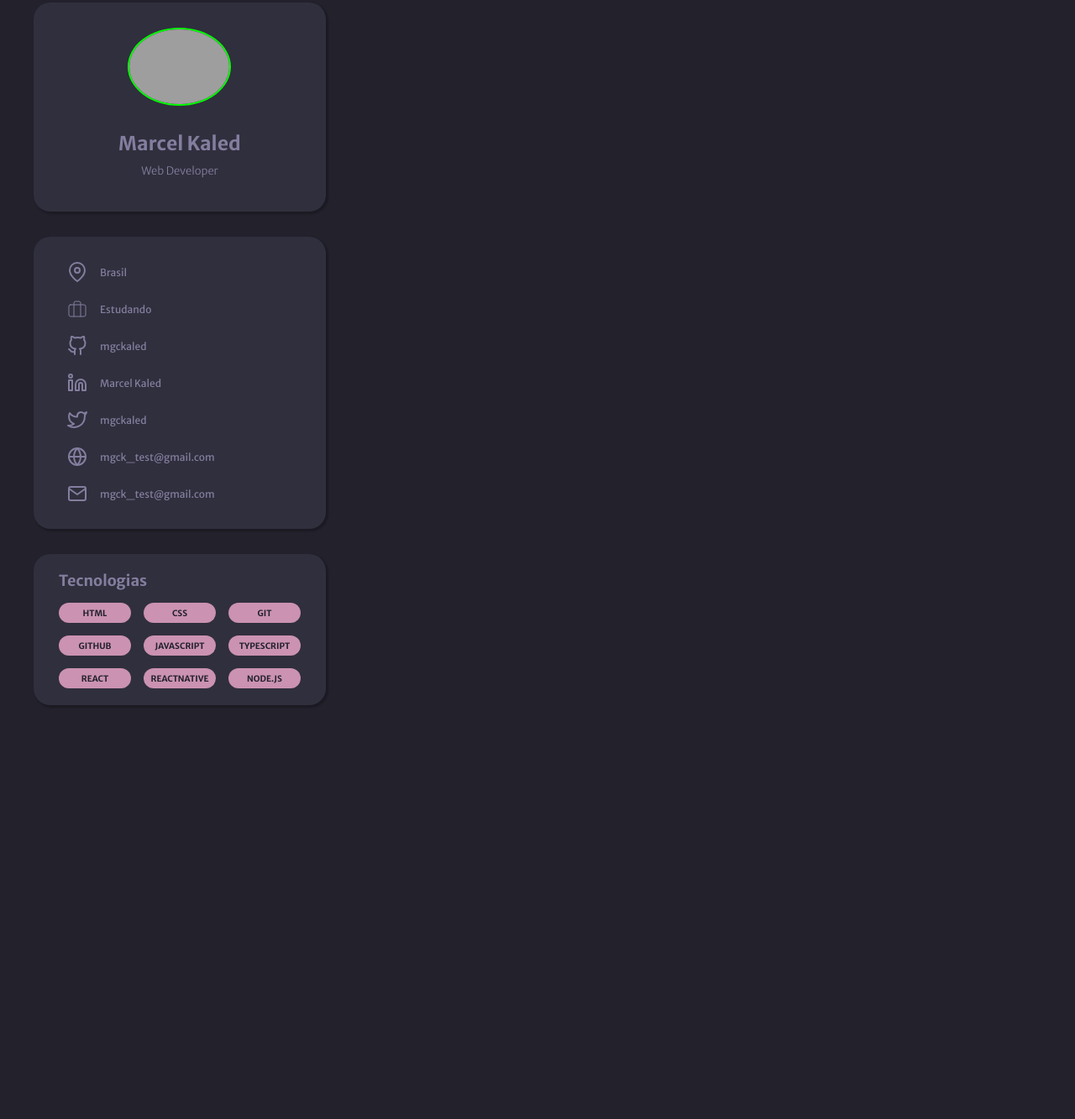
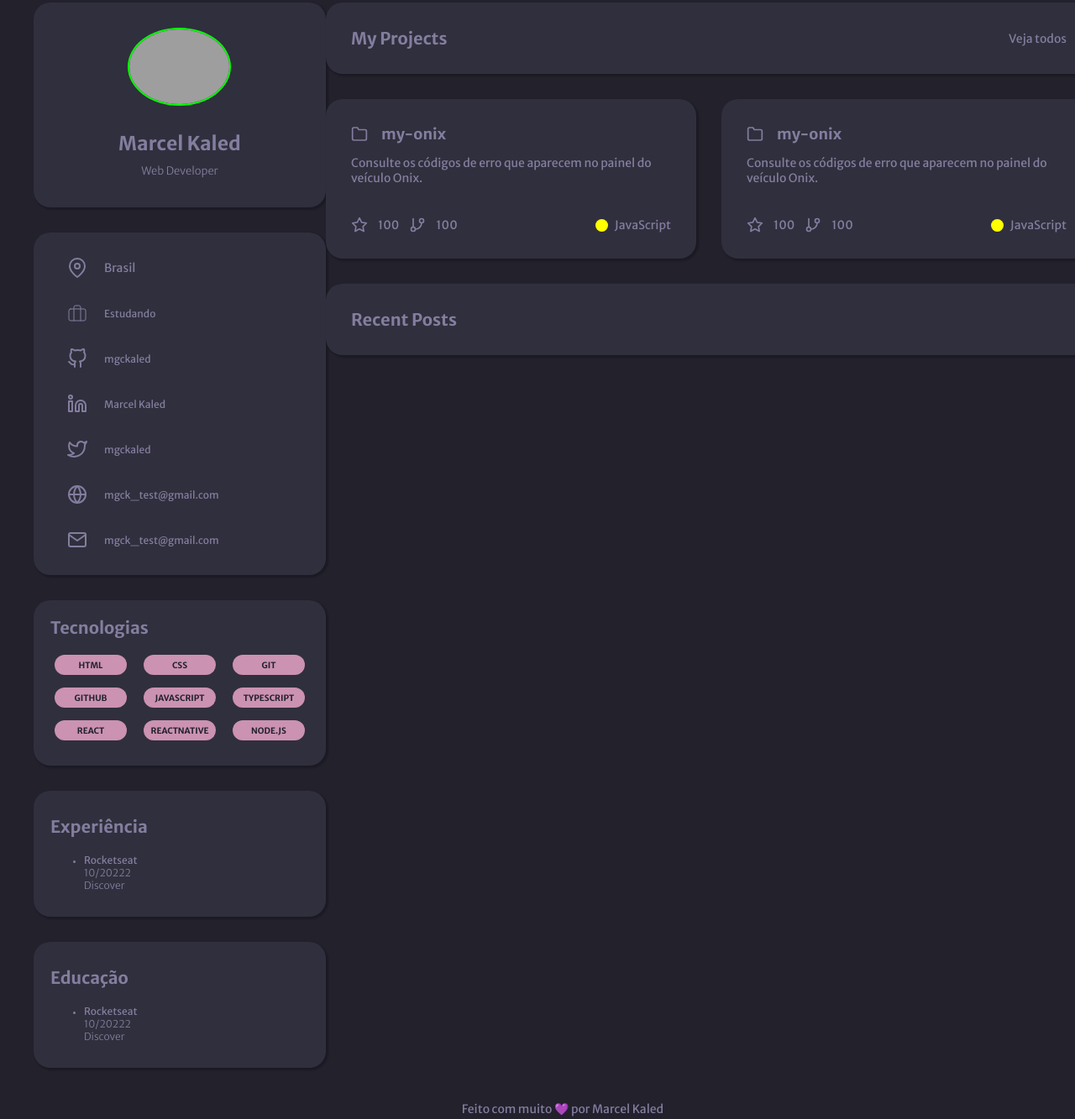
Before and after one commit to mgckaled/discover_desafios-rs, a website: page d01_portfolio/template/index.html in a window 1280 px wide. Shown: the part 37-1370 px from the top of the page at 84% size. Before the commit the page ends 917 px from the top, so only its background shows below. Drawn offline with Linux system fonts and the light colour scheme; grey boxes are pictures that could not be loaded.

Commit message:
feat(d01_portfolio): update template

```diff
--- a/d01_portfolio/template/index.html
+++ b/d01_portfolio/template/index.html
@@ -21,7 +21,7 @@
   <body>
     <aside class="flex">
       <header class="box profile flex">
-        <figure>
+        <figure class="flex">
           <img
             src="https://github.com/mgckaled.png?size=128"
             alt="Marcel avatar image from github profile"
@@ -32,8 +32,8 @@
           </figcaption>
         </figure>
       </header>
-      <section class="box">
-        <ul class="contact flex">
+      <section>
+        <ul class="contact box flex">
           <li>
             <img src="./assets/icons/map-pin.svg" alt="Local" />
             <a href="#">
@@ -43,90 +43,153 @@
           <li>
             <img src="./assets/icons/briefcase.svg" alt="Local de Trabalho" />
             <a href="#">
-              <p>Estudando</p>
+              <span>Estudando</span>
             </a>
           </li>
           <li>
             <img src="./assets/icons/github.svg" alt="GitHub" />
             <a href="https://github.com/mgckaled/">
-              <p>mgckaled</p>
+              <span>mgckaled</span>
             </a>
           </li>
           <li>
             <img src="./assets/icons/linkedin.svg" alt="Linkedin" />
             <a href="">
-              <p>Marcel Kaled</p>
+              <span>Marcel Kaled</span>
             </a>
           </li>
           <li>
             <img src="./assets/icons/twitter.svg" alt="Twitter" />
             <a href="#">
-              <p>mgckaled</p>
+              <span>mgckaled</span>
             </a>
           </li>
           <li>
             <img src="./assets/icons/globe.svg" alt="Website" />
-            <a href="#"> <p>mgck_test@gmail.com</p> </a>
+            <a href="#"> <span>mgck_test@gmail.com</span> </a>
           </li>
           <li>
             <img src="./assets/icons/mail.svg" alt="Email" />
             <a href="#">
-              <p>mgck_test@gmail.com</p>
+              <span>mgck_test@gmail.com</span>
             </a>
           </li>
         </ul>
       </section>
       <section class="tech box">
-        <h4>Tecnologias</h4>
+        <h2>Tecnologias</h2>
         <ul>
           <li>
-            <h6>
-              html
-            </h6>
+            <h6>html</h6>
           </li>
           <li>
-            <h6>
-              css
-            </h6>
+            <h6>css</h6>
           </li>
           <li>
-            <h6>
-              git
-            </h6>
+            <h6>git</h6>
           </li>
           <li>
-            <h6>
-              github
-            </h6>
+            <h6>github</h6>
           </li>
           <li>
-            <h6>
-              javascript
-            </h6>
+            <h6>javascript</h6>
           </li>
           <li>
-            <h6>
-              typescript
-            </h6>
+            <h6>typescript</h6>
           </li>
           <li>
-            <h6>
-              react
-            </h6>
+            <h6>react</h6>
           </li>
           <li>
-            <h6>
-              reactnative
-            </h6>
+            <h6>reactnative</h6>
           </li>
           <li>
-            <h6>
-              node.js
-            </h6>
+            <h6>node.js</h6>
+          </li>
+        </ul>
+      </section>
+      <section class="list box">
+        <h2>Experiência</h2>
+        <ul>
+          <li>
+            <span class="t-regular-list">Rocketseat</span>
+            <span class="t-light-list">10/20222</span>
+            <span class="t-light-list">Discover</span>
+          </li>
+        </ul>
+      </section>
+      <section class="list box">
+        <h2>Educação</h2>
+        <ul>
+          <li>
+            <span class="t-regular-list">Rocketseat</span>
+            <span class="t-light-list">10/20222</span>
+            <span class="t-light-list">Discover</span>
           </li>
         </ul>
       </section>
     </aside>
-    <main></main>
+    <main class="flex">
+      <div class="proj-post box flex animation">
+        <h2>My Projects</h2>
+        <a href="https://github.com/mgckaled?tab=repositories" target="_blank" rel="noopener noreferrer">
+          <p>Veja todos</p>
+        </a>
+      </div>
+
+      <div class="repos flex animation">
+        <div class="repo box animation">
+          <h3 class="flex">
+            <img src="./assets/icons/folder.svg" width="20px" alt="Pasta" />
+            my-onix
+          </h3>
+          <p class="description">Consulte os códigos de erro que aparecem no painel do veículo Onix.</p>
+          <div class="repo-data flex">
+            <div class="star-branch flex">
+              <img src="./assets/icons/star.svg" width="20px" alt="Estrela" />
+              <p>100</p>
+
+              <img src="./assets/icons/git-branch.svg" width="20px" alt="Git-Branch" />
+              <p>100</p>
+            </div>
+            <div class="code flex">
+              <div class="canva"></div>
+              <p>JavaScript</p>
+            </div>
+          </div>
+        </div>
+
+        <div class="repo box animation">
+          <h3 class="flex">
+            <img src="./assets/icons/folder.svg" width="20px" alt="Pasta" />
+            my-onix
+          </h3>
+          <p class="description">Consulte os códigos de erro que aparecem no painel do veículo Onix.</p>
+          <div class="repo-data flex">
+            <div class="star-branch flex">
+              <img src="./assets/icons/star.svg" width="20px" alt="Estrela" />
+              <p>100</p>
+
+              <img src="./assets/icons/git-branch.svg" width="20px" alt="Git-Branch" />
+              <p>100</p>
+            </div>
+            <div class="code flex">
+              <div class="canva"></div>
+              <p>JavaScript</p>
+            </div>
+          </div>
+        </div>
+      </div>
+
+      <div class="proj-post box animation">
+        <div>
+          <h2>Recent Posts</h2>
+        </div>
+      </div>
+    </main>
+
+    <footer class="flex">
+      <p>Feito com muito 💜 por Marcel Kaled</p>
+    </footer>
   </body>
 </html>
--- a/d01_portfolio/template/style.css
+++ b/d01_portfolio/template/style.css
@@ -1,6 +1,9 @@
+/* ======= GLOBAL STYLES ======= */
+
 :root {
   --body-bg-color: #22212c;
   --text-color: #837e9f;
+  --text-color-hover: #e9dcdc;
   --bg-cards: #302f3d;
   --bg-techs: #cb92b1;
   --border-avatar: #0f0;
@@ -16,7 +19,6 @@
   scroll-behavior: smooth;
   text-rendering: optimizelegibility;
   font-family: 'Merriweather Sans', sans-serif;
-  font-style: normal;
   list-style: none;
   text-decoration: none;
   color: var(--text-color);
@@ -26,7 +28,6 @@
 
 body {
   background-color: var(--body-bg-color);
-  background: var(--body-bg-color);
   padding: 4rem;
   display: grid;
   text-decoration: none;
@@ -35,6 +36,26 @@ body {
 
 .flex {
   display: flex;
+}
+
+.box {
+  width: 348px;
+  background-color: var(--bg-cards);
+  box-shadow: 2px 2px 2px 1px rgb(0 0 0 / 20%);
+  border-radius: var(--default-radius);
+}
+
+aside {
+  flex-flow: column;
+  grid-area: aside;
+  gap: 3rem;
+}
+
+main {
+  width: calc(95.2rem - 4rem);
+  flex-flow: column;
+  grid-area: main;
+  gap: 3rem;
 }
 
 /* ======= FONT WEIGHT ======= */
@@ -49,14 +70,12 @@ h6 {
 
 h5,
 p,
-.text-regular-exp,
-.text-regular-edu {
+.t-regular-list {
   font-weight: 400;
 }
 
 small,
-.text-light-exp,
-.text-light-edu {
+.t-light-list {
   font-weight: 300;
 }
 
@@ -75,12 +94,12 @@ h2 {
 
 /* title repositories */
 h3 {
-  font-size: 1.6rem;
+  font-size: 1.8rem;
 }
 
 /* title boxes posts  */
 h4 {
-  font-size: 1.8rem;
+  font-size: 1.6rem;
 }
 
 /* text from boxes posts */
@@ -105,26 +124,19 @@ small {
   font-size: 1.3rem;
 }
 
-aside {
-  flex-flow: column;
-  grid-area: aside;
-  gap: 3rem;
+span {
+  font-size: 1.2rem;
 }
 
-.box {
-  width: 348px;
-  background-color: var(--bg-cards);
-  box-shadow: 2px 2px 2px 1px rgb(0 0 0 / 20%);
-  border-radius: var(--default-radius);
-}
+/* ======= PROFILE CONTAINER ======= */
 
 .profile {
   justify-content: center;
-  padding: 3rem 0 4rem;
+  padding: 3rem 0 3.5rem;
 }
 
 .profile figure {
-  display: flex;
+  /* display: flex; */
   flex-direction: column;
   justify-content: center;
   align-items: center;
@@ -145,42 +157,39 @@ aside {
   margin-bottom: 1rem;
 }
 
-aside section:nth-child(2) {
-  display: flex;
+/* ======= SOCIAL CONTAINER ======= */
+
+.contact {
+  flex-flow: column;
+  justify-content: center;
   padding: 3rem 4rem;
-}
-
-ul.contact {
-  flex-flow: column;
-  gap: 2rem;
-  font-size: 12px;
+  gap: 3rem;
 }
 
 ul.contact li {
   display: flex;
   align-items: center;
-  gap: 1.5rem;
+  gap: 2rem;
 }
 
-ul.contact li p {
-  font-size: 1.2rem;
+ul.contact li a:hover span {
+  color: var(--text-color-hover);
 }
 
-ul.contact li a:hover p {
-  color: #fff;
-}
+/* ======= TECH CONTAINER ======= */
 
-.tech {
+aside section:nth-child(3) {
   display: flex;
   flex-flow: column;
-  padding: 2rem 3rem;
-  gap: 1.5rem;
+  padding: 2rem 2rem 3rem;
+  gap: 2rem;
 }
 
 .tech ul {
   display: grid;
   grid-template-columns: 1fr 1fr 1fr;
   grid-auto-rows: auto;
+  margin-left: 0.5rem;
   gap: 1.5rem;
 }
 
@@ -193,4 +202,101 @@ ul.contact li a:hover p {
   padding: 1rem;
   border-radius: 2rem;
   background-color: var(--bg-techs);
+  cursor: pointer;
+  transition: opacity 0.3s ease-in-out;
 }
+
+.tech ul li:hover {
+  opacity: 0.8;
+}
+
+/* ===== EDUCATION / EXPIRIENCE CONTAINER ===== */
+
+aside section:nth-child(4),
+aside section:nth-child(5) {
+  display: flex;
+  padding: 3rem 2rem;
+}
+
+.list {
+  flex-flow: column;
+}
+
+.list ul {
+  margin-left: 4rem;
+}
+
+.list ul li {
+  margin-top: 2rem;
+  list-style: disc;
+}
+
+.list ul li span {
+  display: block;
+}
+
+/* ===== MY PROJECT / MY POSTS CONTAINER ===== */
+
+main .box {
+  width: 100%;
+  padding: 3rem;
+
+  /* gap: 3rem; */
+}
+
+.proj-post {
+  max-height: 8.6rem;
+  justify-content: space-between;
+  align-items: center;
+}
+
+.proj-post p:hover {
+  color: var(--text-color-hover);
+}
+
+/* ======= REPO CONTAINER ======= */
+
+.repos {
+  gap: 3rem;
+}
+
+.repo h3 {
+  gap: 1.6rem;
+}
+
+.repo .description {
+  margin: 1.4rem 0 3.7rem;
+}
+
+.repo .repo-data {
+  flex-direction: row;
+  justify-content: space-between;
+  align-items: center;
+}
+
+.repo .repo-data .star-branch {
+  justify-content: space-between;
+  align-items: center;
+  gap: 1.2rem;
+}
+
+.code {
+  align-items: center;
+  gap: 0.8rem;
+}
+
+.canva {
+  width: 1.5rem;
+  height: 1.5rem;
+  border-radius: 99%;
+  background-color: yellow;
+}
+
+/* ======= FOOTER ======= */
+
+footer {
+  justify-content: center;
+  align-items: center;
+  margin-top: 4rem;
+  grid-area: footer;
+}
```
Also changed, not shown: README.md, d01_portfolio/.github/assets/deploy.svg (added), d01_portfolio/README.md.
